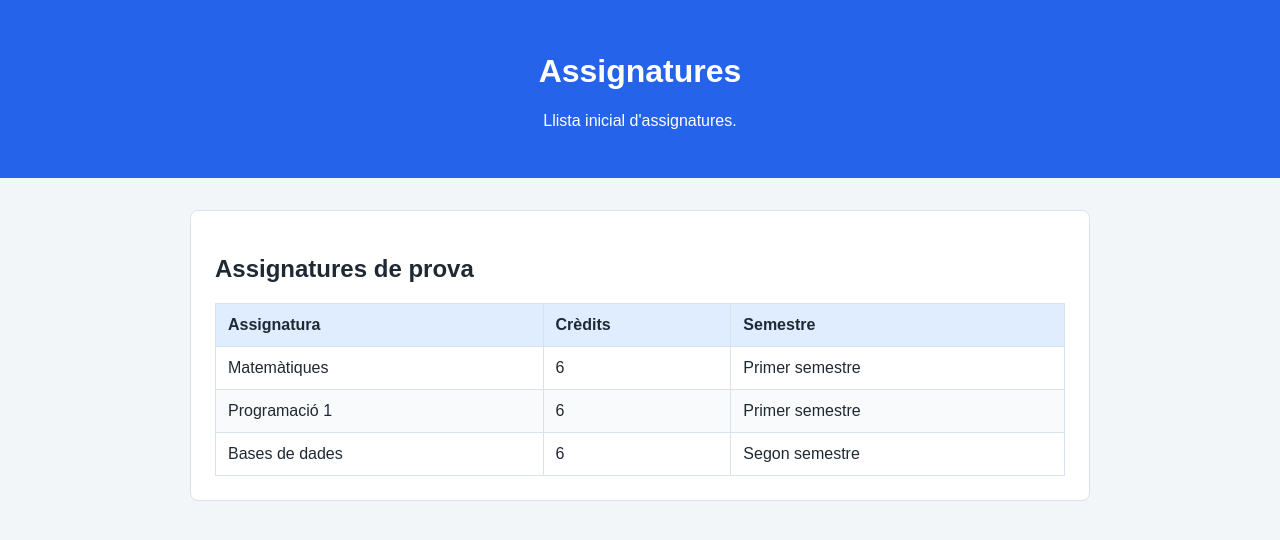
After one commit to normanmas/app_assignatures, a Flask app: page /assignatures in a window 1280 px wide. The commit adds this page. Shown: the top 540 px of the page. Run offline with Flask 3, Linux system fonts and the light colour scheme.

Commit message:
Afegir la pàgina de les assignatures

```diff
--- a/app.py
+++ b/app.py
@@ -4,30 +4,32 @@ from flask import Flask, render_template
 # Crear l'aplicació web
 aplicacio = Flask(__name__)
 
+# Valors de prova per a les assignatures
+assignatures = [
+    {
+        "nom": "Matemàtiques",
+        "credits": 6,
+        "semestre": "Primer semestre"
+    },
+    {
+        "nom": "Programació 1",
+        "credits": 6,
+        "semestre": "Primer semestre"
+    },
+    {
+        "nom": "Bases de dades",
+        "credits": 6,
+        "semestre": "Segon semestre"
+    }
+]
 
 @aplicacio.route("/")
 def inici():
-    assignatures = [
-        {
-            "nom": "Matemàtiques",
-            "credits": 6,
-            "semestre": "Primer semestre"
-        },
-        {
-            "nom": "Programació 1",
-            "credits": 6,
-            "semestre": "Primer semestre"
-        },
-        {
-            "nom": "Bases de dades",
-            "credits": 6,
-            "semestre": "Segon semestre"
-        }
+    return render_template("index.html")
 
-    ]
-
-    #
-    return render_template("index.html", assignatures=assignatures)
+@aplicacio.route("/assignatures")
+def veure_assignatures():
+    return render_template("assignatures.html", assignatures = assignatures)
 
 if __name__ == "__main__":
     aplicacio.run(debug=True)
--- a/static/estil.css
+++ b/static/estil.css
@@ -33,3 +33,24 @@ body{
     border-radius: 6px;
     text-decoration: none;
 }
+
+.taula-assignatures {
+    width: 100%;
+    border-collapse: collapse;
+    margin-top: 16px;
+}
+
+.taula-assignatures th,
+.taula-assignatures td {
+    border: 1px solid #d9e2ec;
+    padding: 12px;
+    text-align: left;
+}
+
+.taula-assignatures th {
+    background-color: #e0ecff;
+}
+
+.taula-assignatures tr:nth-child(even) {
+    background-color: #f8fafc;
+}
--- /dev/null
+++ b/templates/assignatures.html
@@ -0,0 +1,39 @@
+<!DOCTYPE html>
+<html lang="ca">
+<head>
+    <meta charset="UTF-8">
+    <title>Assignatures</title>
+    <link rel="stylesheet" href="{{ url_for('static', filename='estil.css') }}">
+</head>
+<body>
+    <header class="capçalera">
+        <h1>Assignatures</h1>
+        <p>Llista inicial d'assignatures.</p>
+    </header>
+
+    <main class="contingut">
+        <section class="targeta">
+            <h2>Assignatures de prova</h2>
+
+            <table class = "taula-assignatures">
+                <thead>
+                    <tr>
+                        <th>Assignatura</th>
+                        <th>Crèdits</th>
+                        <th>Semestre</th>
+                    </tr>
+                </thead>
+                <tbody>
+                    {% for assignatura in assignatures %}
+                        <tr>
+                            <td>{{ assignatura.nom }}</td>
+                            <td>{{ assignatura.credits }}</td>
+                            <td>{{ assignatura.semestre }}</td>
+                        </tr>
+                    {% endfor %}
+                </tbody>
+            </table>
+        </section>
+    </main>
+</body>
+</html>
```
Also changed, not shown: templates/index.html (+6 -12 lines).
